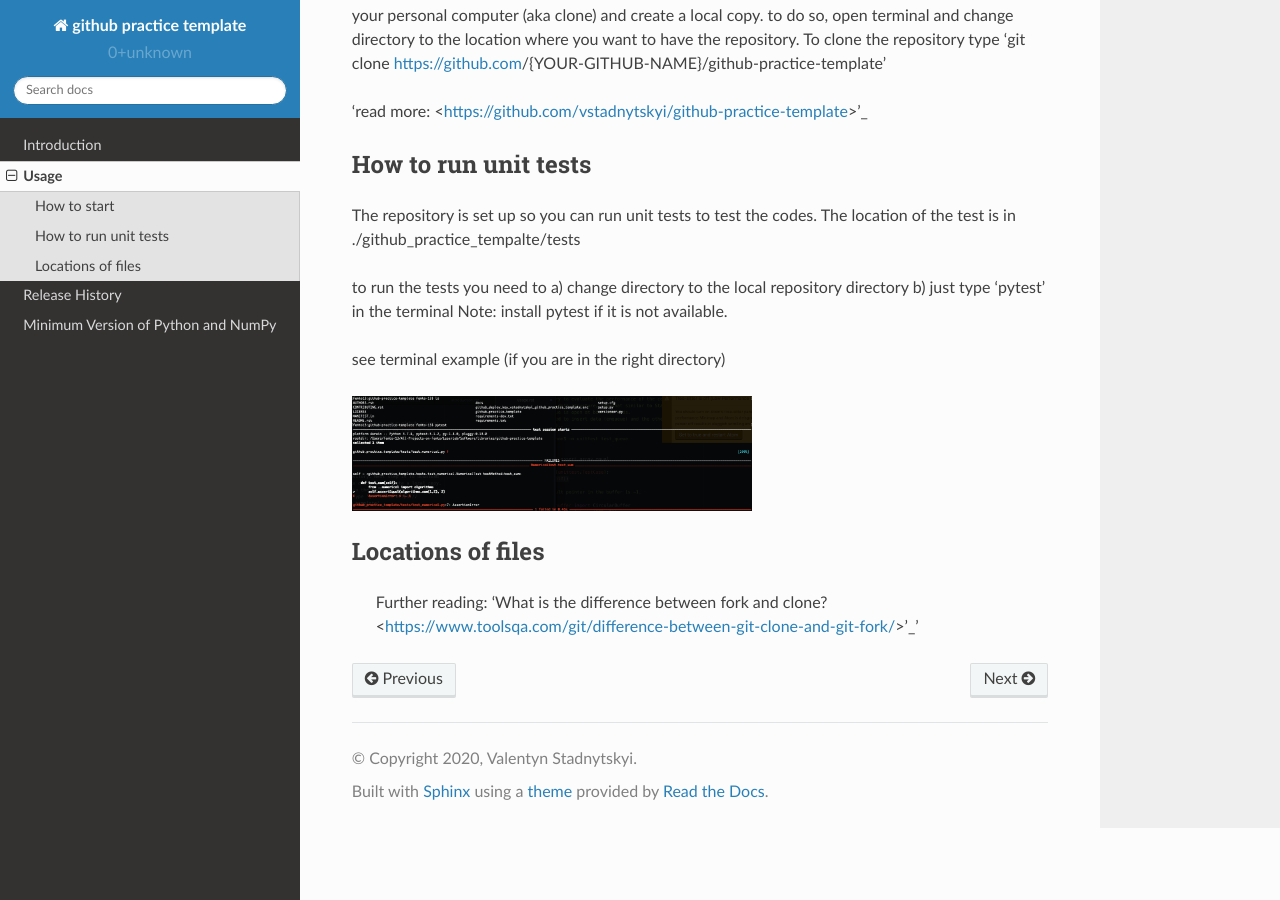
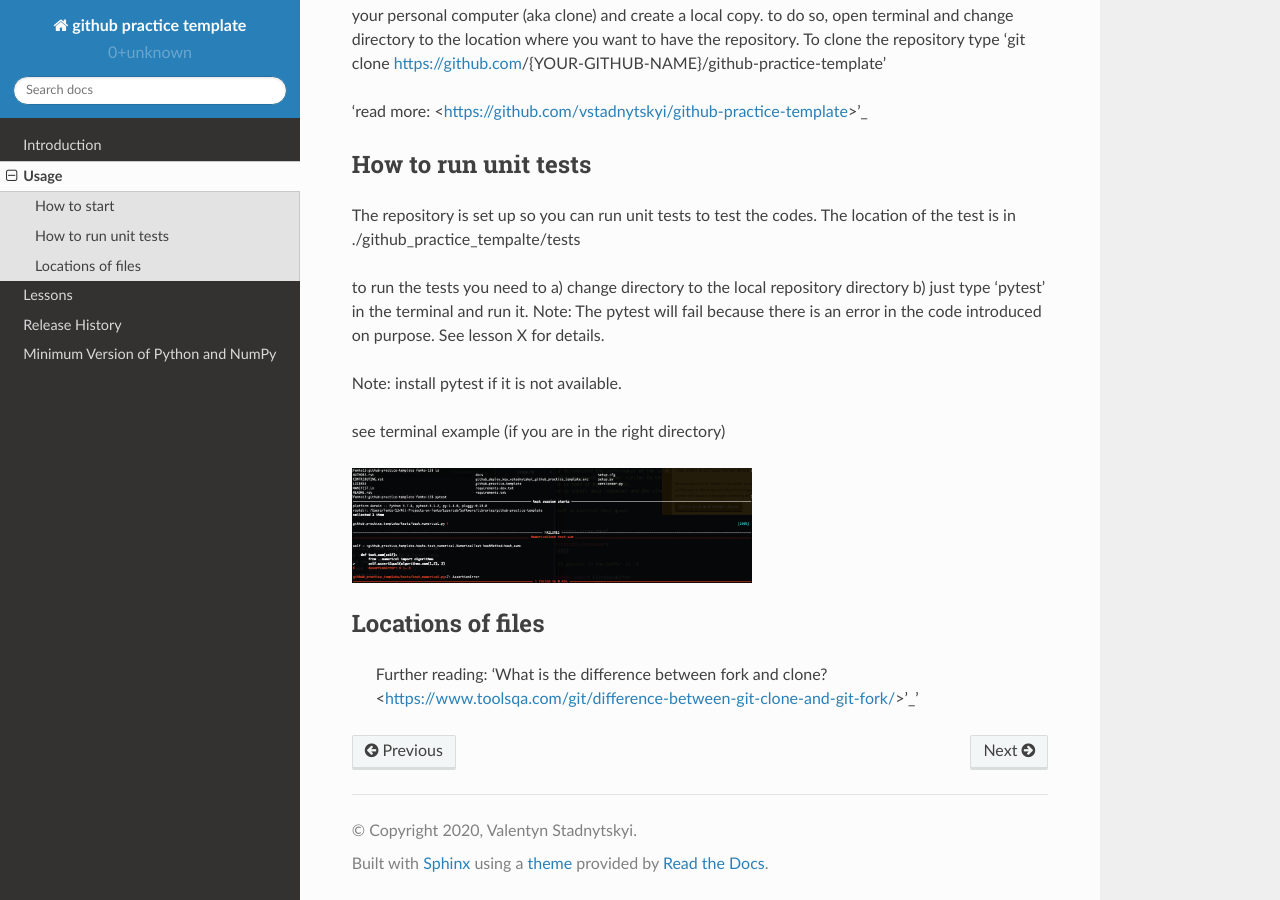
Before and after one commit to vstadnytskyi/github-practice-template, a Sphinx documentation site: the page built from docs/source/usage.rst, in a window 1280 px wide and 900 px high, scrolled down 583 px. Built offline with Sphinx 7.4.7 and the Read the Docs theme 2.0.0, drawn with Linux system fonts in a browser that asks for light colours.

Commit message:
lesson 1

```diff
--- a/docs/source/index.rst
+++ b/docs/source/index.rst
@@ -11,5 +11,6 @@ github practice template Documentation
 
    introduction
    usage
+   lessons
    release-history
    min_versions
--- a/docs/source/usage.rst
+++ b/docs/source/usage.rst
@@ -25,7 +25,8 @@ The repository is set up so you can run unit tests to test the codes. The locati
 
 to run the tests you need to
 a) change directory to the local repository directory
-b) just type 'pytest' in the terminal
+b) just type 'pytest' in the terminal and run it. Note: The pytest will fail because there is an error in the code introduced on purpose. See lesson X for details.
+
 Note: install pytest if it is not available.
 
 see terminal example (if you are in the right directory)
@@ -34,6 +35,8 @@ see terminal example (if you are in the right directory)
  :width: 400
  :alt: Alternative text
 
+
+
 Locations of files
 ----------------------------
 
```
Also changed, not shown: docs/source/lessons.rst (added, +7 -0 lines).
